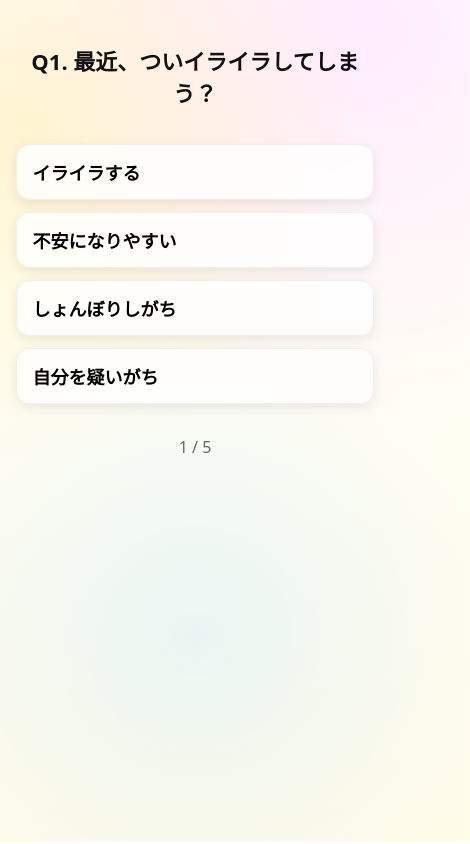
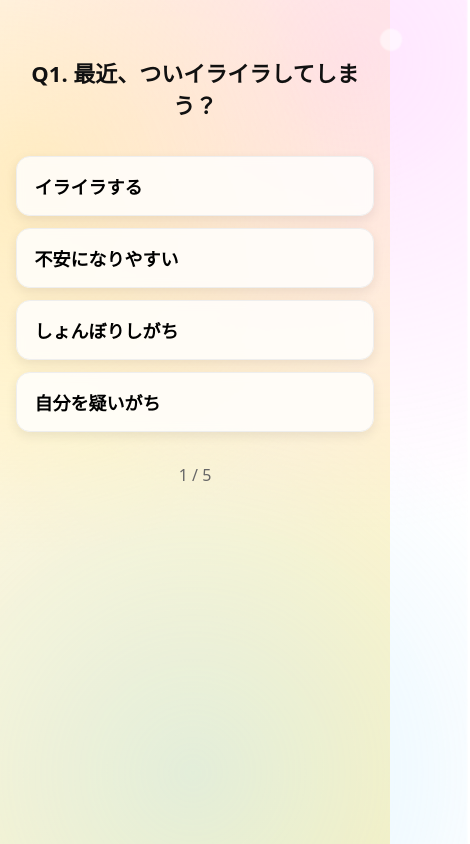
Before and after one commit to Chappy-Sally/lboss-app, a React (Vite) app in the folder frontend/: page /quiz in a window 390 px wide. Shown: the whole page, 470 px wide, since content can reach past the window. Built offline with nearby package versions, Linux system fonts and the light colour scheme.

Commit message:
Update styles.css

```diff
--- a/frontend/src/styles.css
+++ b/frontend/src/styles.css
@@ -1,15 +1,12 @@
-/* =========================
-   Global / Reset
-========================= */
+/* ===== 基本 ===== */
 :root {
   --accent: #ffd400;
   --ink: #111;
   --muted: #666;
-  --card: #ffffffcc; /* 半透明カード */
+  --card: #ffffffcc;
   --shadow-sm: 0 4px 12px rgba(0,0,0,.08);
   --shadow-md: 0 6px 16px rgba(0,0,0,.12);
 }
-
 * { box-sizing: border-box; }
 html, body, #root { height: 100%; }
 body {
@@ -17,13 +14,43 @@ body {
   color: var(--ink);
   font-family: system-ui, -apple-system, "Helvetica Neue", Roboto, "Segoe UI",
     "Hiragino Kaku Gothic ProN", "Noto Sans JP", Arial, sans-serif;
-  background: #fff;
+  background: linear-gradient(135deg, #fffaf0 0%, #fff4c1 100%); /* ベース */
   overflow-x: hidden;
+  position: relative; /* 背景を奥に固定するための基準 */
+  z-index: 0;
 }
 
-/* =========================
-   Page Layout
-========================= */
+/* ===== キラキラ背景（body の裏側に固定） ===== */
+body::before,
+body::after {
+  content: "";
+  position: fixed;
+  inset: -20% -20%;
+  z-index: -1;           /* ← これで常に本文の後ろ */
+  pointer-events: none;
+  background-repeat: no-repeat;
+  animation: sparkle 16s ease-in-out infinite alternate;
+  filter: saturate(110%);
+}
+body::before {
+  background-image:
+    radial-gradient(circle at 20% 30%, rgba(255, 223, 128, 0.35), transparent 40%),
+    radial-gradient(circle at 80% 20%, rgba(255, 170, 255, 0.28), transparent 45%),
+    radial-gradient(circle at 50% 80%, rgba(160, 220, 255, 0.28), transparent 40%);
+}
+body::after {
+  background-image:
+    radial-gradient(circle at 12% 78%, rgba(255,255,255,0.6) 0 8px, transparent 10px),
+    radial-gradient(circle at 86% 18%, rgba(255,255,255,0.55) 0 10px, transparent 12px),
+    radial-gradient(circle at 48% 10%, rgba(255,255,255,0.5) 0 7px, transparent 9px);
+  animation-duration: 22s;
+}
+@keyframes sparkle {
+  0%   { transform: translate3d(0,0,0) scale(1);   }
+  100% { transform: translate3d(-1.5%, -2%, 0) scale(1.02); }
+}
+
+/* ===== ページ共通レイアウト ===== */
 .page {
   position: relative;
   min-height: 100%;
@@ -32,55 +59,22 @@ body {
   flex-direction: column;
   align-items: center;
   gap: 16px;
-  z-index: 0; /* 背景より前に出すための基準 */
+  z-index: 0; /* 本文は body（z=0）より前、背景は z=-1 */
 }
 
-/* 本文（キラキラ背景以外）を最前面に */
-.page > *:not(.sparkle-bg) {
-  position: relative;
-  z-index: 1;
-}
+/* （旧）.sparkle-bg を無効化しておく（残ってても消える） */
+.sparkle-bg { display: none !important; }
 
-/* =========================
-   Sparkle Background
-========================= */
-.sparkle-bg {
-  position: absolute;          /* fixed だと前面に被りやすいので absolute */
-  inset: -20% -20% 0 -20%;     /* 余白を広めに */
-  z-index: 0;                  /* 背景は一番後ろ */
-  pointer-events: none;        /* クリック等をブロックしない */
-  background:
-    radial-gradient(circle at 20% 30%, rgba(255, 223, 128, 0.35), transparent 40%),
-    radial-gradient(circle at 80% 20%, rgba(255, 170, 255, 0.25), transparent 45%),
-    radial-gradient(circle at 50% 80%, rgba(160, 220, 255, 0.25), transparent 40%),
-    linear-gradient(180deg, #fff 0%, #fff9e6 100%);
-  animation: floaty 12s ease-in-out infinite alternate;
-  filter: saturate(110%);
-}
-@keyframes floaty {
-  0%   { transform: translateY(0) scale(1); filter: brightness(1); }
-  100% { transform: translateY(-16px) scale(1.02); filter: brightness(1.03); }
-}
-
-/* =========================
-   Typography
-========================= */
+/* ===== タイポなど ===== */
 .title {
   font-size: clamp(26px, 5vw, 40px);
   font-weight: 800;
   text-align: center;
   margin: 8px 0 0;
 }
-.lead {
-  color: var(--muted);
-  text-align: center;
-  margin: 0 0 8px;
-  font-size: 18px;
-}
+.lead { color: var(--muted); text-align: center; margin: 0 0 8px; font-size: 18px; }
 
-/* =========================
-   Hero Image
-========================= */
+/* ===== ヒーロー画像 ===== */
 .hero {
   width: min(440px, 70vw);
   height: auto;
@@ -88,103 +82,40 @@ body {
   margin: 24px auto 8px;
   user-select: none;
 }
-.hero.small {
-  width: min(220px, 46vw);
-  margin-top: 8px;
-}
+.hero.small { width: min(220px, 46vw); margin-top: 8px; }
 
-/* =========================
-   Buttons
-========================= */
-button {
-  appearance: none;
-  border: 0;
-  cursor: pointer;
-  font-weight: 700;
-  font-size: 18px;
-}
-.primary {
-  background: var(--accent);
-  padding: 14px 28px;
-  border-radius: 12px;
-  box-shadow: var(--shadow-md);
-}
+/* ===== ボタン ===== */
+button { appearance: none; border: 0; cursor: pointer; font-weight: 700; font-size: 18px; }
+.primary { background: var(--accent); padding: 14px 28px; border-radius: 12px; box-shadow: var(--shadow-md); }
 .primary:active { transform: translateY(1px); }
-.secondary {
-  background: #fff;
-  padding: 12px 20px;
-  border-radius: 12px;
-  border: 2px solid #eee;
-  box-shadow: var(--shadow-sm);
-}
+.secondary { background: #fff; padding: 12px 20px; border-radius: 12px; border: 2px solid #eee; box-shadow: var(--shadow-sm); }
 
-/* =========================
-   Quiz Page
-========================= */
-.qtitle {
-  font-size: clamp(22px, 4.8vw, 34px);
-  text-align: center;
-  margin: 8px 0 12px;
-}
+/* ===== クイズ ===== */
+.qtitle { font-size: clamp(22px, 4.8vw, 34px); text-align: center; margin: 8px 0 12px; }
 .list {
-  list-style: none;
-  padding: 0;
-  margin: 8px 0 16px;
-  width: min(680px, 92vw);
-  display: grid;
-  gap: 12px;
+  list-style: none; padding: 0; margin: 8px 0 16px;
+  width: min(680px, 92vw); display: grid; gap: 12px;
 }
 .option {
-  width: 100%;
-  padding: 16px 18px;
-  text-align: left;
-  border-radius: 14px;
-  background: var(--card);
-  backdrop-filter: blur(4px);
-  border: 1px solid #eee;
-  box-shadow: var(--shadow-sm);
+  width: 100%; padding: 16px 18px; text-align: left;
+  border-radius: 14px; background: var(--card); backdrop-filter: blur(4px);
+  border: 1px solid #eee; box-shadow: var(--shadow-sm);
 }
 .option:active { transform: translateY(1px); }
 .pager { color: var(--muted); }
 
-/* =========================
-   Result Page
-========================= */
+/* ===== 結果 ===== */
 .result {
-  max-width: 720px;
-  background: var(--card);
-  border: 1px solid #eee;
-  padding: 16px 18px;
-  border-radius: 14px;
-  line-height: 1.7;
-  box-shadow: var(--shadow-sm);
-  margin: 6px 0 8px;
-  text-align: center;
+  max-width: 720px; background: var(--card); border: 1px solid #eee;
+  padding: 16px 18px; border-radius: 14px; line-height: 1.7;
+  box-shadow: var(--shadow-sm); margin: 6px 0 8px; text-align: center;
 }
 .mantra {
-  max-width: 720px;
-  text-align: center;
-  border-radius: 16px;
-  background: #fff;
-  border: 2px dashed #ffd966;
-  padding: 14px 16px;
+  max-width: 720px; text-align: center; border-radius: 16px;
+  background: #fff; border: 2px dashed #ffd966; padding: 14px 16px;
 }
 .mantra-head { font-weight: 800; margin-bottom: 6px; }
 .mantra-body { font-size: 18px; }
-.actions {
-  display: flex;
-  gap: 12px;
-  flex-wrap: wrap;
-  justify-content: center;
-  margin-top: 8px;
-}
+.actions { display: flex; gap: 12px; flex-wrap: wrap; justify-content: center; margin-top: 8px; }
 
-/* =========================
-   Responsive tweaks
-========================= */
-@media (max-width: 420px) {
-  .page { padding: 36px 16px 64px; }
-  .primary { padding: 12px 22px; font-size: 17px; }
-  .option { padding: 14px 16px; }
-  .mantra-body { font-size: 17px; }
-}
+/* ===== レスポンシブ ===== */
```
